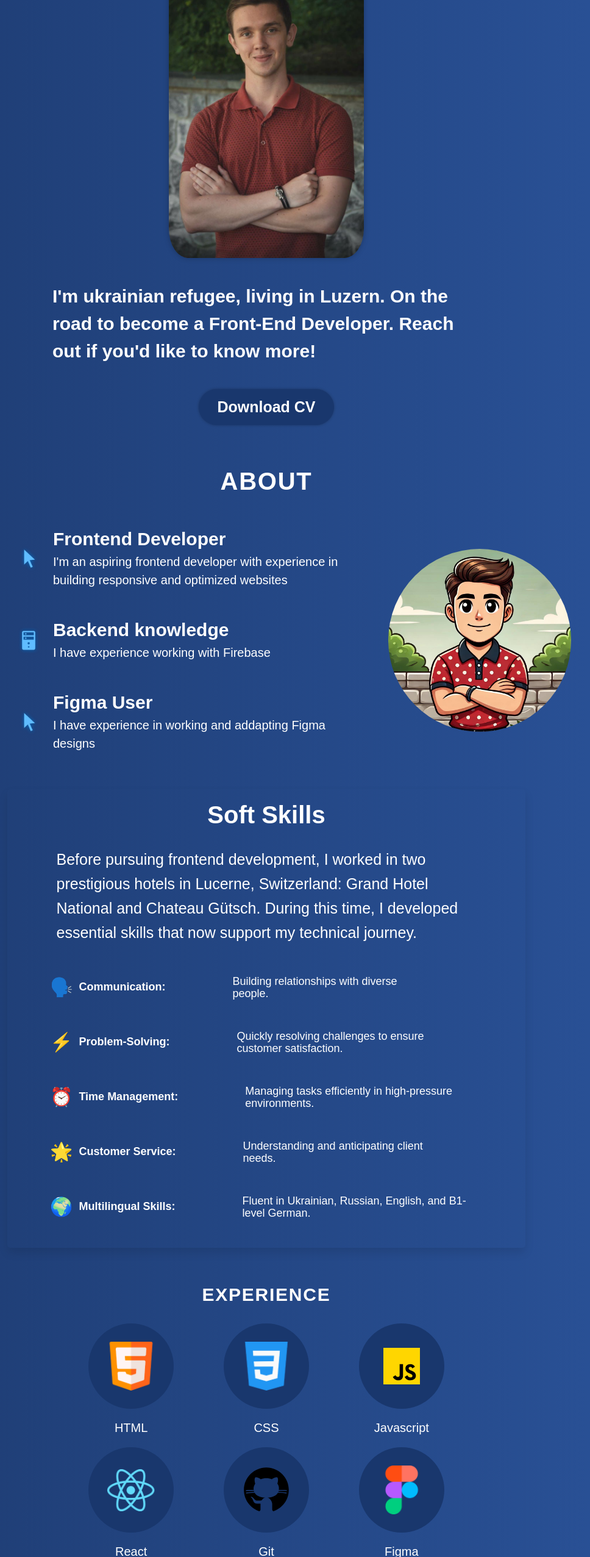
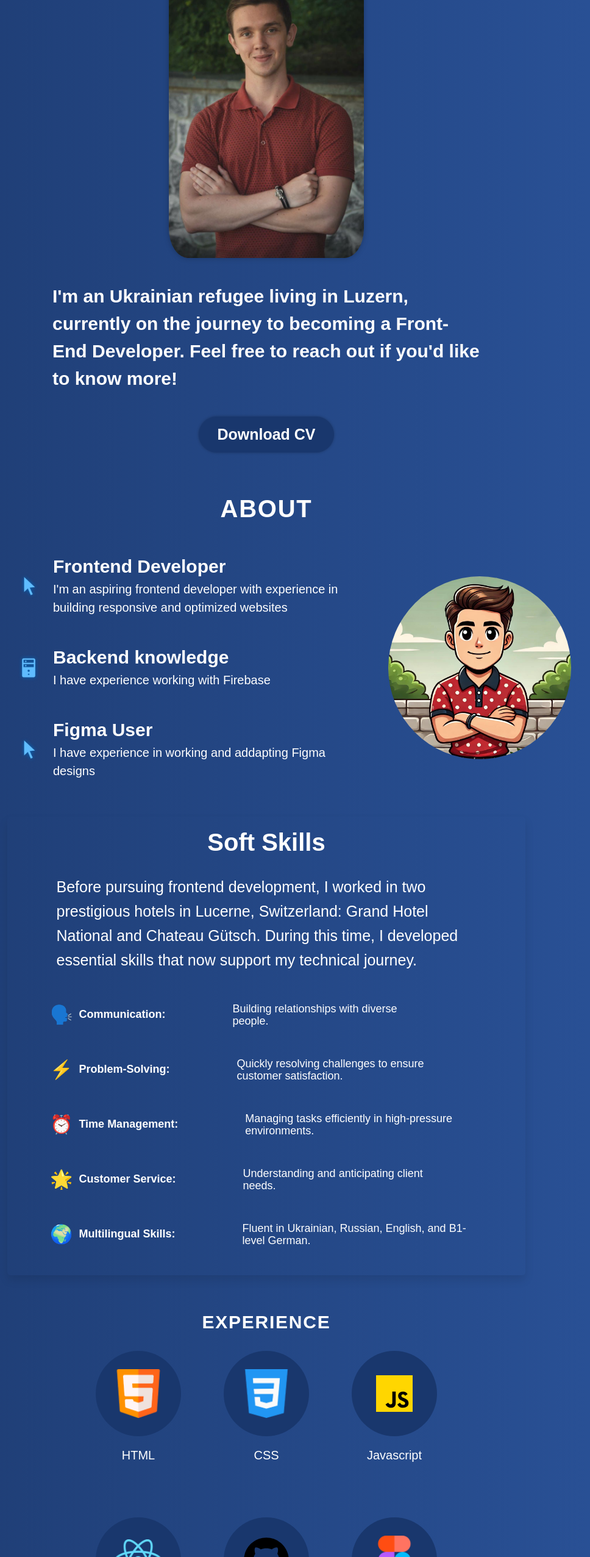
Before and after one commit to SeverinDenys/react-portfolio, a React (Vite) app: page / in a window 1280 px wide. Shown: the part 247-2800 px from the top of the page at 61% size, without its empty margins (203-1171 px from the left). Built offline with nearby package versions, Linux system fonts and the light colour scheme.

Commit message:
fixing the issues in code and portfolio cv

```diff
--- a/src/components/About/About.jsx
+++ b/src/components/About/About.jsx
@@ -26,7 +26,10 @@ const About = () => {
             </div>
           </li>
           <li className="aboutContainer__item">
-            <img src={serverIcon} alt="serverIcon" />
+            <img
+              src={serverIcon}
+              alt="Anime created image of Denys Severin."
+            />
             <div>
               <h3>Backend knowledge</h3>
               <p>I have experience working with Firebase</p>
--- a/src/components/Experience/Experience.jsx
+++ b/src/components/Experience/Experience.jsx
@@ -10,7 +10,7 @@ const Experience = () => {
           {skills.map((skill, id) => (
             <div className="experienceContainer__skill" key={id}>
               <div className="experienceContainer__skillImageContainer">
-                <img src={skill.imageSrc} alt="image" />
+                <img src={skill.imageSrc} alt="image of the icon" />
               </div>
               <p>{skill.title}</p>
             </div>
--- a/src/components/Experience/experience.scss
+++ b/src/components/Experience/experience.scss
@@ -23,20 +23,19 @@
     margin-bottom: 4rem;
 
     .experienceContainer__skills {
-      width: 65%;
       @media screen and (min-width: 425px) and (max-width: 768px) {
         display: grid;
         grid-template-columns: 1fr 1fr;
         grid-template-rows: 1fr 1fr;
-        gap: 2rem;
+        gap: 3rem;
       }
 
       @media (min-width: 768px) {
-        max-width: 100rem;
+        // max-width: 100rem;
         margin: 0 auto;
         display: grid;
         grid-template-columns: 1fr 1fr 1fr; /* 3 columns */
-        grid-template-rows: 1fr 1fr; /* 2 rows */
+        gap: 7rem;
       }
     }
 
--- a/src/components/Hero/Hero.jsx
+++ b/src/components/Hero/Hero.jsx
@@ -8,11 +8,15 @@ const Hero = ({ isMenuOpen }) => {
     >
       <div className="hero__content">
         <h1 className="hero__title">Hello👋 I'm Denys</h1>
-        <img src={hero} className="hero__img" alt="hero image" />
+        <img
+          src={hero}
+          className="hero__img"
+          alt="the image of Denys Severin. Author of this react portfolio page"
+        />
         <p className="hero__description">
-          I'm ukrainian refugee, living in Luzern. On the road to
-          become a Front-End Developer. Reach out if you'd like to
-          know more!
+          I'm an Ukrainian refugee living in Luzern, currently on the
+          journey to becoming a Front-End Developer. Feel free to
+          reach out if you'd like to know more!
         </p>
         <a
           href={pdfCV}
--- a/src/components/SoftSkills/SoftSkills.jsx
+++ b/src/components/SoftSkills/SoftSkills.jsx
@@ -11,10 +11,10 @@ const SoftSkills = () => {
         National and Chateau Gütsch. During this time, I developed
         essential skills that now support my technical journey.
       </p>
-      {/* ul should be div, li shoud be div with span and strong inside and p should be inside div */}
-      <div className="soft-skills__list">
+      <div className="soft-skills__container">
+        <ul className="soft-skills__list">
           {softSkillsData.map((skill, index) => (
-          <div key={index} className="skill">
+            <li key={index} className="skill">
               <div>
                 <span>{skill.icon}</span>{" "}
                 <strong>{skill.title}:</strong>
@@ -22,8 +22,9 @@ const SoftSkills = () => {
               <div>
                 <p>{skill.description}</p>
               </div>
-          </div>
+            </li>
           ))}
+        </ul>
       </div>
     </section>
   );
--- a/src/components/SoftSkills/softSkills.scss
+++ b/src/components/SoftSkills/softSkills.scss
@@ -48,9 +48,6 @@
     list-style: none;
     padding: 0;
     text-align: center;
-
-    @media (min-width: 768px) {
-    }
 
     @media (min-width: 1024px) {
       padding-left: 5rem;
```
Also changed, not shown: 1 other file (tests, documents, lock files or other folders). Lines whose indentation alone changed are shown as unchanged.
